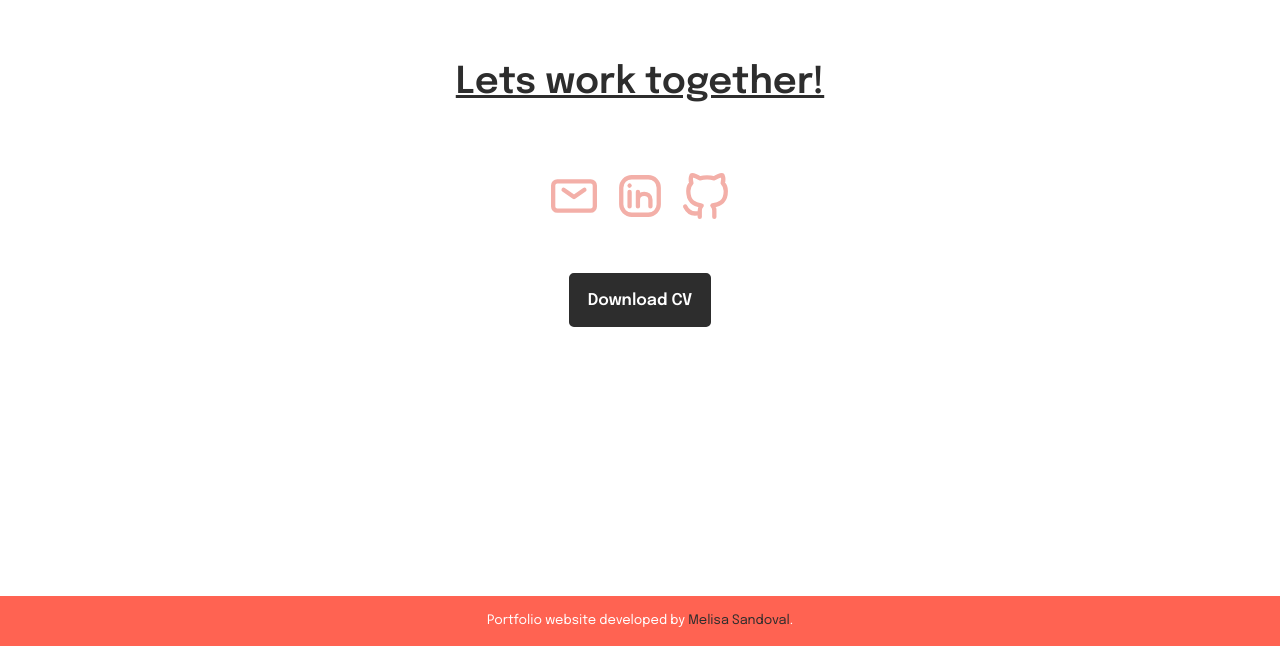
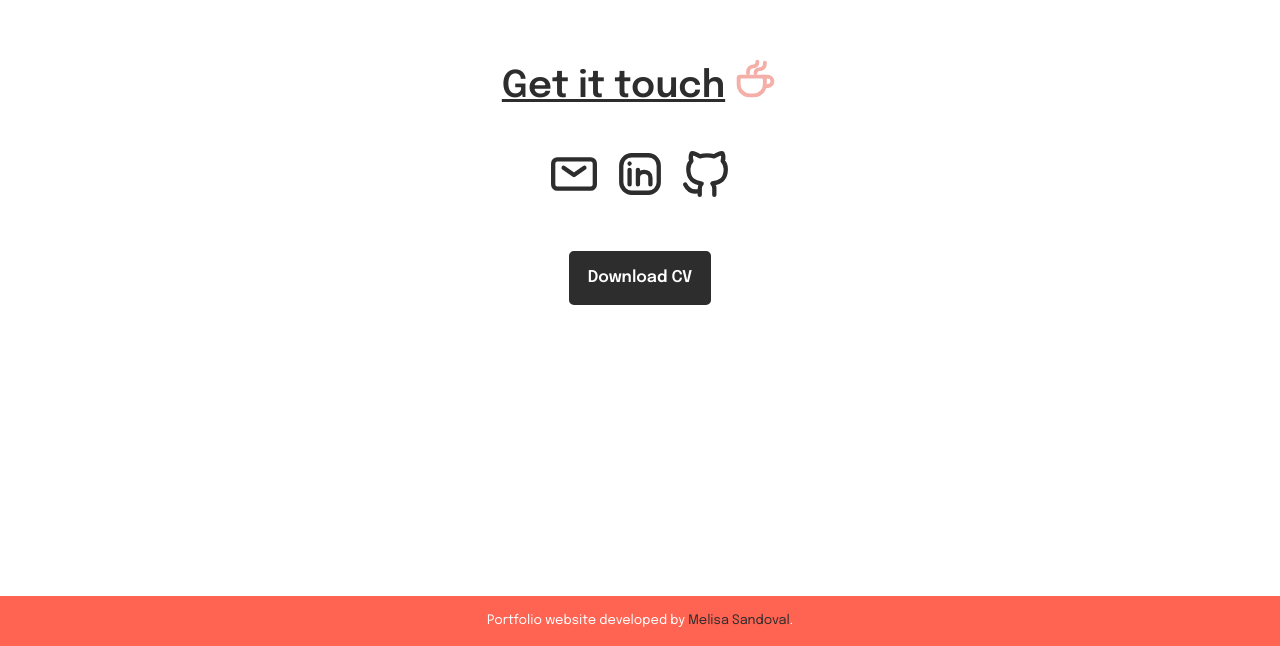
Before and after one commit to melisandoval/portfolio-vue, a Vue app: page / in a window 1280 px wide. Shown: the part 4552-5198 px from the top of the page. Built offline with nearby package versions, Linux system fonts and the light colour scheme.

Commit message:
update contact section styles

```diff
--- a/src/components/ContactSection/ContactSection.vue
+++ b/src/components/ContactSection/ContactSection.vue
@@ -1,7 +1,10 @@
 <template>
   <section id="contact">
     <div class="contact-list-container">
-      <h2>Lets work together!</h2>
+      <div class="contact-title-container">
+        <h2>Get it touch</h2>
+        <SVGCoffee />
+      </div>
       <ul>
         <li><IconLinkEmail /></li>
         <li><IconLinkLinkedIn /></li>
@@ -16,6 +19,7 @@
 import IconLinkEmail from './components/IconLinkEmail.vue'
 import IconLinkLinkedIn from './components/IconLinkLinkedIn.vue'
 import IconLinkGitHub from './components/IconLinkGitHub.vue'
+import SVGCoffee from './components/SVGCoffee.vue'
 import LinkPrimary from '../LinkPrimary.vue'
 </script>
 
@@ -28,6 +32,12 @@ import LinkPrimary from '../LinkPrimary.vue'
   margin-bottom: 6em;
 }
 
+.contact-title-container {
+  display: flex;
+  align-items: center;
+  gap: 0.5em;
+}
+
 .contact-list-container {
   width: 100%;
   display: grid;
@@ -35,7 +45,8 @@ import LinkPrimary from '../LinkPrimary.vue'
 }
 
 h2 {
-  margin-bottom: 1em;
+  margin-block-start: 0;
+  margin-block-end: 0;
 }
 
 ul {
--- a/src/components/ContactSection/components/IconLinkEmail.vue
+++ b/src/components/ContactSection/components/IconLinkEmail.vue
@@ -7,19 +7,21 @@
       viewBox="0 0 24 24"
       fill="none"
       xmlns="http://www.w3.org/2000/svg"
-      color="#f3afa8"
+      color="#2d2d2d"
     >
       <path
         d="M7 9l5 3.5L17 9"
-        stroke="#f3afa8"
+        stroke="#2d2d2d"
         stroke-width="2.06"
         stroke-linecap="round"
         stroke-linejoin="round"
+        class="fill"
       ></path>
       <path
         d="M2 17V7a2 2 0 012-2h16a2 2 0 012 2v10a2 2 0 01-2 2H4a2 2 0 01-2-2z"
-        stroke="#f3afa8"
+        stroke="#2d2d2d"
         stroke-width="2.06"
+        class="fill"
       ></path>
     </svg>
   </a>
@@ -28,10 +30,7 @@
 <script setup></script>
 
 <style scoped>
-@media screen and (min-width: 1440px) {
-  svg {
-    width: '100px';
-    height: '100px';
-  }
+svg:hover path {
+  stroke: #f3afa8;
 }
 </style>
--- a/src/components/ContactSection/components/IconLinkGitHub.vue
+++ b/src/components/ContactSection/components/IconLinkGitHub.vue
@@ -7,11 +7,11 @@
       viewBox="0 0 24 24"
       fill="none"
       xmlns="http://www.w3.org/2000/svg"
-      color="#f3afa8"
+      color="#2d2d2d"
     >
       <path
         d="M16 22.027v-2.87a3.37 3.37 0 00-.94-2.61c3.14-.35 6.44-1.54 6.44-7a5.44 5.44 0 00-1.5-3.75 5.07 5.07 0 00-.09-3.77s-1.18-.35-3.91 1.48a13.38 13.38 0 00-7 0c-2.73-1.83-3.91-1.48-3.91-1.48A5.07 5.07 0 005 5.797a5.44 5.44 0 00-1.5 3.78c0 5.42 3.3 6.61 6.44 7a3.37 3.37 0 00-.94 2.58v2.87M9 20.027c-3 .973-5.5 0-7-3"
-        stroke="#f3afa8"
+        stroke="#2d2d2d"
         stroke-width="2.06"
         stroke-linecap="round"
         stroke-linejoin="round"
@@ -22,4 +22,8 @@
 
 <script setup></script>
 
-<style lang="scss" scoped></style>
+<style scoped>
+svg:hover path {
+  stroke: #f3afa8;
+}
+</style>
--- a/src/components/ContactSection/components/IconLinkLinkedIn.vue
+++ b/src/components/ContactSection/components/IconLinkLinkedIn.vue
@@ -7,18 +7,18 @@
       viewBox="0 0 24 24"
       fill="none"
       xmlns="http://www.w3.org/2000/svg"
-      color="#f3afa8"
+      color="#2d2d2d"
     >
       <path
         d="M21 8v8a5 5 0 01-5 5H8a5 5 0 01-5-5V8a5 5 0 015-5h8a5 5 0 015 5zM7 17v-7"
-        stroke="#f3afa8"
+        stroke="#2d2d2d"
         stroke-width="2.06"
         stroke-linecap="round"
         stroke-linejoin="round"
       ></path>
       <path
         d="M11 17v-3.25M11 10v3.75m0 0c0-3.75 6-3.75 6 0V17M7 7.01l.01-.011"
-        stroke="#f3afa8"
+        stroke="#2d2d2d"
         stroke-width="2.06"
         stroke-linecap="round"
         stroke-linejoin="round"
@@ -29,4 +29,8 @@
 
 <script setup></script>
 
-<style scoped></style>
+<style scoped>
+svg:hover path {
+  stroke: #f3afa8;
+}
+</style>
--- /dev/null
+++ b/src/components/ContactSection/components/SVGCoffee.vue
@@ -0,0 +1,34 @@
+<template>
+  <svg
+    width="45px"
+    height="45px"
+    viewBox="0 0 24 24"
+    stroke-width="2.06"
+    fill="none"
+    xmlns="http://www.w3.org/2000/svg"
+    color="#f3afa8"
+  >
+    <path
+      d="M17 11.6V15a6 6 0 01-6 6H9a6 6 0 01-6-6v-3.4a.6.6 0 01.6-.6h12.8a.6.6 0 01.6.6zM12 9c0-1 .714-2 2.143-2v0A2.857 2.857 0 0017 4.143V3.5M8 9v-.5a3 3 0 013-3v0a2 2 0 002-2V3"
+      stroke="#f3afa8"
+      stroke-width="2.06"
+      stroke-linecap="round"
+      stroke-linejoin="round"
+    ></path>
+    <path
+      d="M16 11h2.5a2.5 2.5 0 010 5H17"
+      stroke="#f3afa8"
+      stroke-width="2.06"
+      stroke-linecap="round"
+      stroke-linejoin="round"
+    ></path>
+  </svg>
+</template>
+
+<script setup></script>
+
+<style scoped>
+svg {
+  padding-bottom: 1em;
+}
+</style>
--- a/vite.config.js
+++ b/vite.config.js
@@ -13,4 +13,4 @@ export default defineConfig({
   }
 })
 
-//pppp
+//
```
